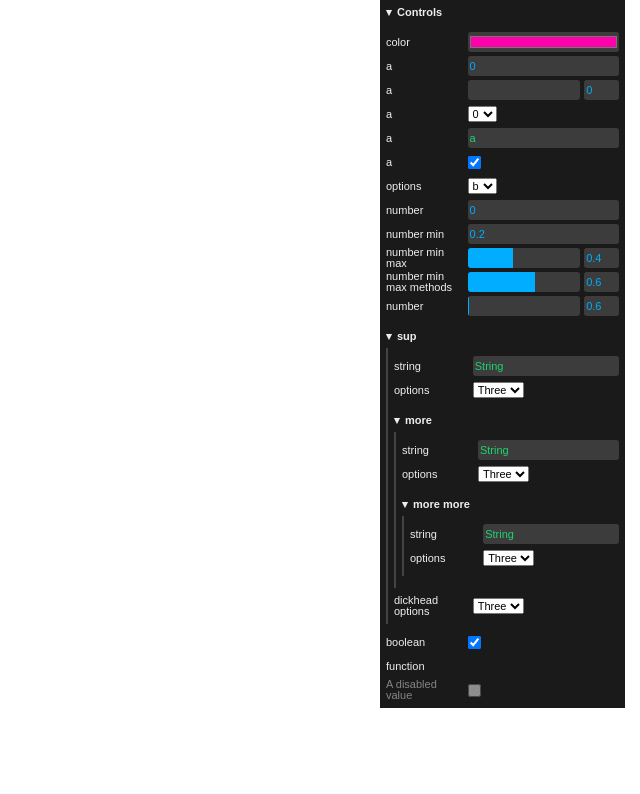
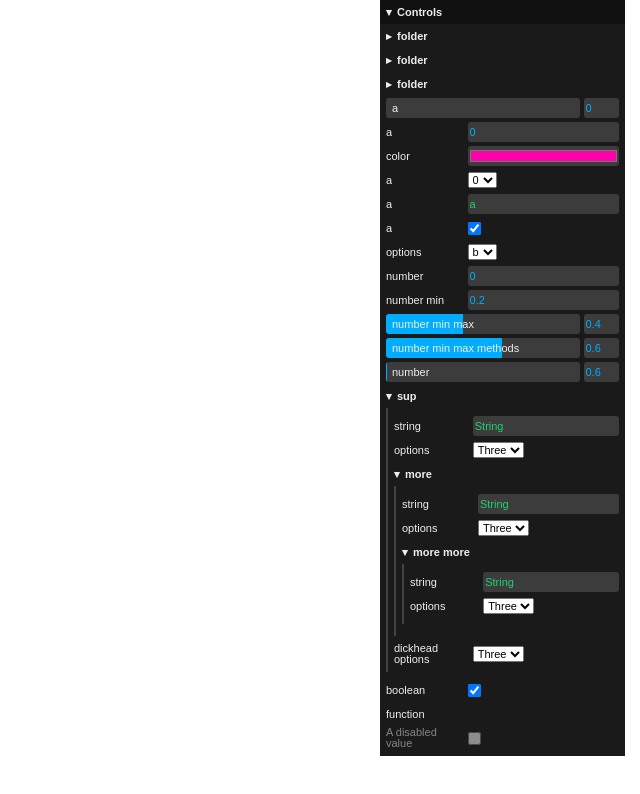
Before and after one commit to georgealways/lil-gui, a website with bundled scripts: page test.html in a window 1280 px wide. Shown: the whole page, without its empty margins (640-1280 px from the left). Built offline with nearby package versions, Linux system fonts and the light colour scheme.

Commit message:
nested folders

```diff
--- a/src/GUI.css
+++ b/src/GUI.css
@@ -157,6 +157,10 @@
 	cursor: pointer;
 }
 
+.gui.root > .title {
+	background: var(--title-color);
+}
+
 .gui .title:before {
 	content: '▾';
 	width: 1em;
@@ -174,8 +178,12 @@
 	padding: var(--padding) 0;
 }
 
-.gui:not(.root) {
-	margin: var(--padding) 0;
+.gui:not(.root) .children {
+	margin-bottom: var(--padding);
+}
+
+.gui:not(.root):first-child {
+	margin-top: calc( -1 * var(--padding) );
 }
 
 .gui:not(.root) .children {
@@ -210,20 +218,6 @@
 	align-items: center;
 }
 
-/* boolean and function get hover effects */
-
-/* .gui .controller.boolean,
-.gui .controller.function {
-	cursor: pointer;
-}
-
-@media (hover: hover) {
-	.gui .controller.boolean:hover,
-	.gui .controller.function:hover {
-		background: #000;
-	}
-} */
-
 /* number */
 
 .gui .controller.number .slider {
@@ -246,7 +240,6 @@
 
 /* big slider experiment */
 
-/*
 .gui .controller.number.hasSlider {
 	position: relative;
 }
@@ -260,4 +253,3 @@
 .gui .controller.number.hasSlider input[type=number] {
 	width: 18%;
 }
-*/
--- a/src/NumberController.js
+++ b/src/NumberController.js
@@ -64,6 +64,9 @@ export class NumberController extends Controller {
         this.$fill.classList.add( 'fill' );
 
         this.$slider.appendChild( this.$fill );
+        this.$widget.insertBefore( this.$slider, this.$input );
+
+        this.domElement.classList.add( 'hasSlider' );
 
         const setValue = clientX => {
 
@@ -86,6 +89,8 @@ export class NumberController extends Controller {
 
         };
 
+        // Bind mouse listeners
+
         this.$slider.addEventListener( 'mousedown', e => {
             setValue( e.clientX );
             window.addEventListener( 'mousemove', mouseMove );
@@ -101,6 +106,8 @@ export class NumberController extends Controller {
             window.removeEventListener( 'mousemove', mouseMove );
             window.removeEventListener( 'mouseup', mouseUp );
         };
+
+        // Bind touch listeners
 
         this.$slider.addEventListener( 'touchstart', e => {
             if ( e.touches.length > 1 ) return;
@@ -119,8 +126,6 @@ export class NumberController extends Controller {
             window.removeEventListener( 'touchend', touchEnd );
         };
 
-        this.$widget.insertBefore( this.$slider, this.$input );
-
         // It doesn't make sense for our domElement to be a label anymore since
         // it contains more than one input. Make a new container and replace our
         // old element. I don't like this and it will break.
@@ -128,8 +133,6 @@ export class NumberController extends Controller {
         const domElement = document.createElement( 'div' );
 
         domElement.className = this.domElement.className;
-        domElement.classList.add( 'hasSlider' );
-
         domElement.appendChild( this.$name );
         domElement.appendChild( this.$widget );
 
--- a/test.js
+++ b/test.js
@@ -2,15 +2,32 @@ import { GUI } from './build/gui.module.js';
 
 const gui = new GUI();
 
-gui.addColor( { color: '#ff00aa' }, 'color' );
+let folder;
+folder = gui.addFolder( 'folder' ).close();
+folder.add( { a: 0 }, 'a', 0, 1 );
+folder.add( { a: 0 }, 'a', 0, 1 );
+folder.add( { a: 0 }, 'a', 0, 1 );
+folder.add( { a: 0 }, 'a', 0, 1 );
+folder = gui.addFolder( 'folder' ).close();
+folder.add( { a: 0 }, 'a', 0, 1 );
+folder.add( { a: 0 }, 'a', 0, 1 );
+folder.add( { a: 0 }, 'a', 0, 1 );
+folder.add( { a: 0 }, 'a', 0, 1 );
+folder = gui.addFolder( 'folder' ).close();
+folder.add( { a: 0 }, 'a', 0, 1 );
+folder.add( { a: 0 }, 'a', 0, 1 );
+folder.add( { a: 0 }, 'a', 0, 1 );
+folder.add( { a: 0 }, 'a', 0, 1 );
 
+gui.add( { a: 0 }, 'a', 0, 1 )
+    .onChange( () => console.log( 'onChange' ) )
+    .onFinishChange( () => console.log( 'onFinishChange' ) );
 gui.add( { a: 0 }, 'a' )
     .onChange( () => console.log( 'onChange' ) )
     .onFinishChange( () => console.log( 'onFinishChange' ) );
 
-gui.add( { a: 0 }, 'a', 0, 1 )
-    .onChange( () => console.log( 'onChange' ) )
-    .onFinishChange( () => console.log( 'onFinishChange' ) );
+gui.addColor( { color: '#ff00aa' }, 'color' );
+
 
 gui.add( { a: 0 }, 'a', [ 0, 1, 2 ] )
     .onChange( () => console.log( 'onChange' ) )
@@ -33,11 +50,11 @@ gui.add( { 'number': 0.4 }, 'number', 0, 1 ).name( 'number min max' );
 gui.add( { 'number': 0.6 }, 'number' ).min( 0 ).max( 1 ).name( 'number min max methods' );
 gui.add( { 'number': 0.6 }, 'number', 0, 500, 73 );
 
-const folder = gui.addFolder( 'sup' );
-folder.add( { string: 'String' }, 'string' );
-folder.add( { options: 3 }, 'options', { One: 1, Two: 2, Three: 3 } ).onChange( console.log );
+const folder0 = gui.addFolder( 'sup' );
+folder0.add( { string: 'String' }, 'string' );
+folder0.add( { options: 3 }, 'options', { One: 1, Two: 2, Three: 3 } ).onChange( console.log );
 
-const folder2 = folder.addFolder( 'more' );
+const folder2 = folder0.addFolder( 'more' );
 folder2.add( { string: 'String' }, 'string' );
 folder2.add( { options: 3 }, 'options', { One: 1, Two: 2, Three: 3 } ).onChange( console.log );
 
@@ -51,7 +68,6 @@ gui.add( { function: () => alert( 'hi' ) }, 'function' );
 
 gui.add( { value: false }, 'value' ).name( 'A disabled value' ).disable();
 
-folder.add( { options: 3 }, 'options' ).name( 'dickhead options' ).options( { One: 1, Two: 2, Three: 3 } );
-
+folder0.add( { options: 3 }, 'options' ).name( 'dickhead options' ).options( { One: 1, Two: 2, Three: 3 } );
 
 console.log( gui );
```
Also changed, not shown: build/gui.module.js.
